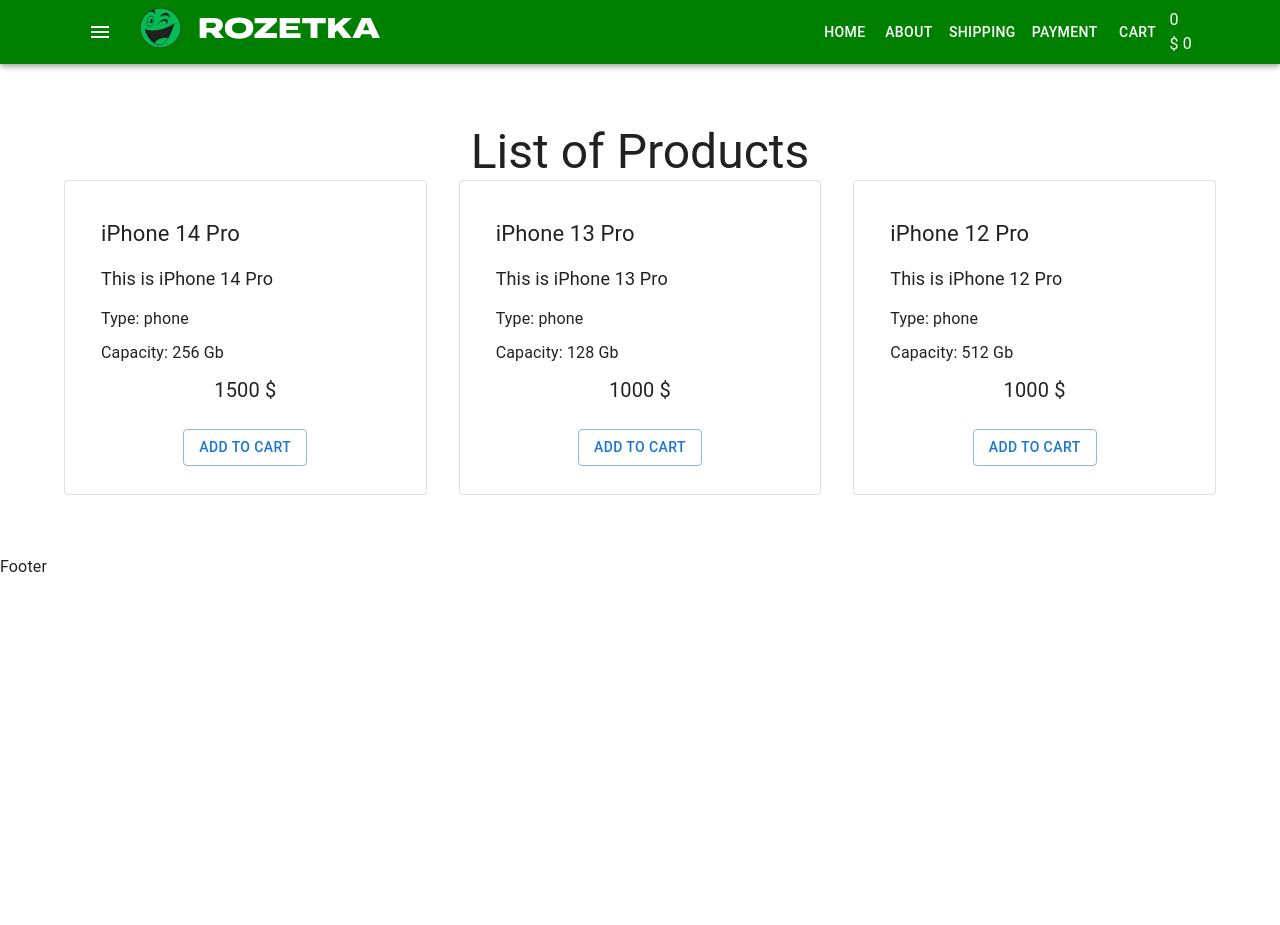
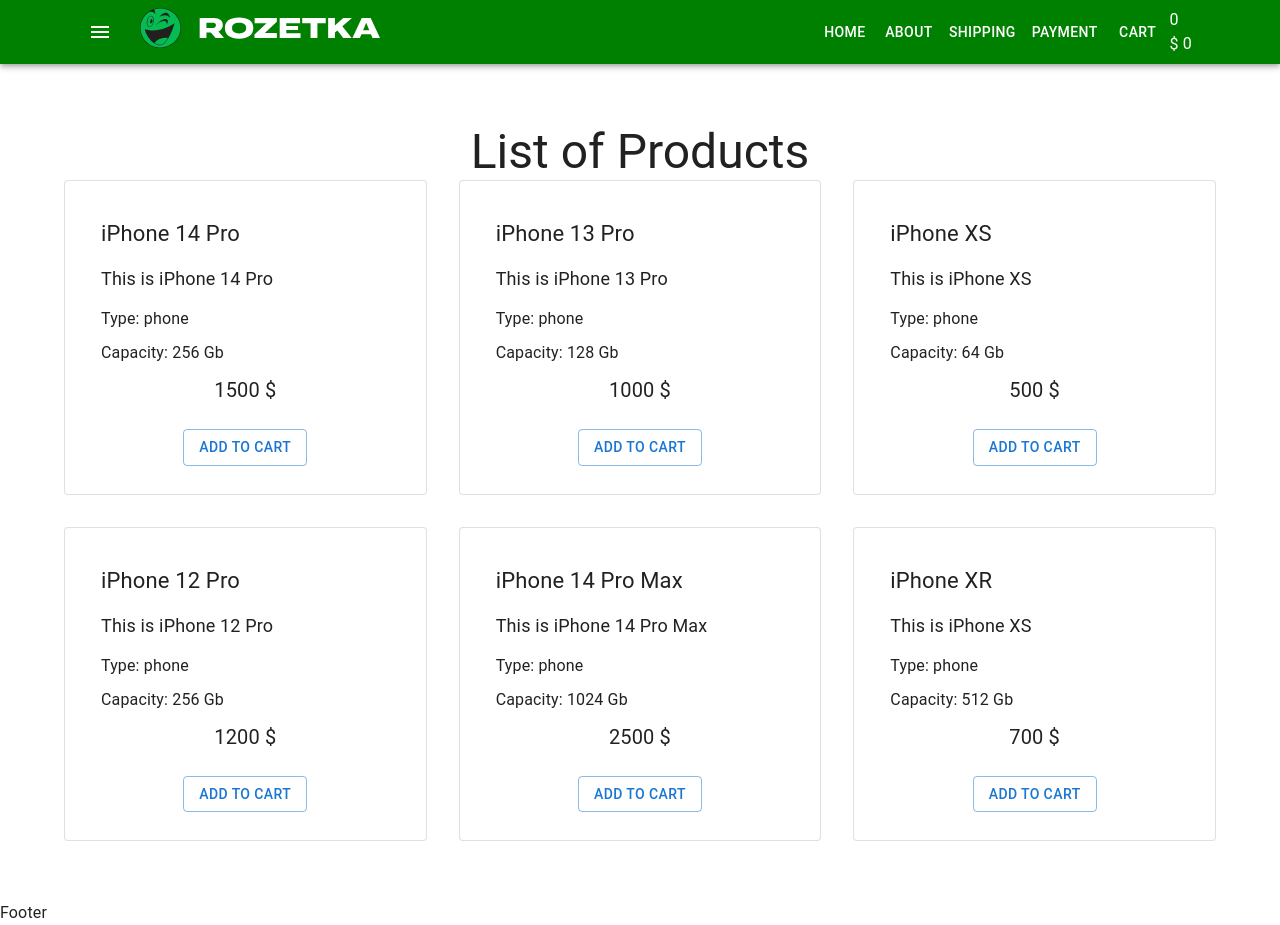
Before and after one commit to MaksAntoshkin/react-22-10, a React (Create React App) app: page / in a window 1280 px wide. Before the commit the page ends 800 px from the top, so only its background shows below. Built offline with nearby package versions, Linux system fonts and the light colour scheme.

Commit message:
add productsArray

```diff
--- a/src/components/Products/ProductsList.tsx
+++ b/src/components/Products/ProductsList.tsx
@@ -1,7 +1,17 @@
 import { Grid, Typography } from '@mui/material'
 import ProductsListItem from './ProductsListItem'
+import productsArray from 'utils/productsArray'
 
 type Props = {}
+
+type Product = {
+    title: string
+    description: string
+    type: string
+    capacity: string
+    price: number
+}
+
 const ProductsList = (props: Props) => {
     return (
         <>
@@ -9,33 +19,17 @@
                 List of Products
             </Typography>
             <Grid container spacing={4}>
-                <Grid item xs={12} sm={6} md={4}>
-                    <ProductsListItem
-                        title="iPhone 14 Pro"
-                        description="This is iPhone 14 Pro"
-                        type="phone"
-                        capacity="256"
-                        price={1500}
-                    />
-                </Grid>
-                <Grid item xs={12} sm={6} md={4}>
-                    <ProductsListItem
-                        title="iPhone 13 Pro"
-                        description="This is iPhone 13 Pro"
-                        type="phone"
-                        capacity="128"
-                        price={1000}
-                    />
-                </Grid>
-                <Grid item xs={12} sm={6} md={4}>
-                    <ProductsListItem
-                        title="iPhone 12 Pro"
-                        description="This is iPhone 12 Pro"
-                        type="phone"
-                        capacity="512"
-                        price={1000}
-                    />
-                </Grid>
+                {productsArray.map((product: Product) => (
+                    <Grid item xs={12} sm={6} md={4}>
+                        <ProductsListItem
+                            title={product.title}
+                            description={product.description}
+                            type={product.type}
+                            capacity={product.capacity}
+                            price={product.price}
+                        />
+                    </Grid>
+                ))}
             </Grid>
         </>
     )
--- /dev/null
+++ b/src/utils/productsArray.ts
@@ -0,0 +1,54 @@
+type Product = {
+    title: string
+    description: string
+    type: string
+    capacity: string
+    price: number
+}
+
+const productsArray: Product[] = [
+    {
+        title: 'iPhone 14 Pro',
+        description: 'This is iPhone 14 Pro',
+        type: 'phone',
+        capacity: '256',
+        price: 1500,
+    },
+    {
+        title: 'iPhone 13 Pro',
+        description: 'This is iPhone 13 Pro',
+        type: 'phone',
+        capacity: '128',
+        price: 1000,
+    },
+    {
+        title: 'iPhone XS',
+        description: 'This is iPhone XS',
+        type: 'phone',
+        capacity: '64',
+        price: 500,
+    },
+    {
+        title: 'iPhone 12 Pro',
+        description: 'This is iPhone 12 Pro',
+        type: 'phone',
+        capacity: '256',
+        price: 1200,
+    },
+    {
+        title: 'iPhone 14 Pro Max',
+        description: 'This is iPhone 14 Pro Max',
+        type: 'phone',
+        capacity: '1024',
+        price: 2500,
+    },
+    {
+        title: 'iPhone XR',
+        description: 'This is iPhone XS',
+        type: 'phone',
+        capacity: '512',
+        price: 700,
+    },
+]
+
+export default productsArray
```
